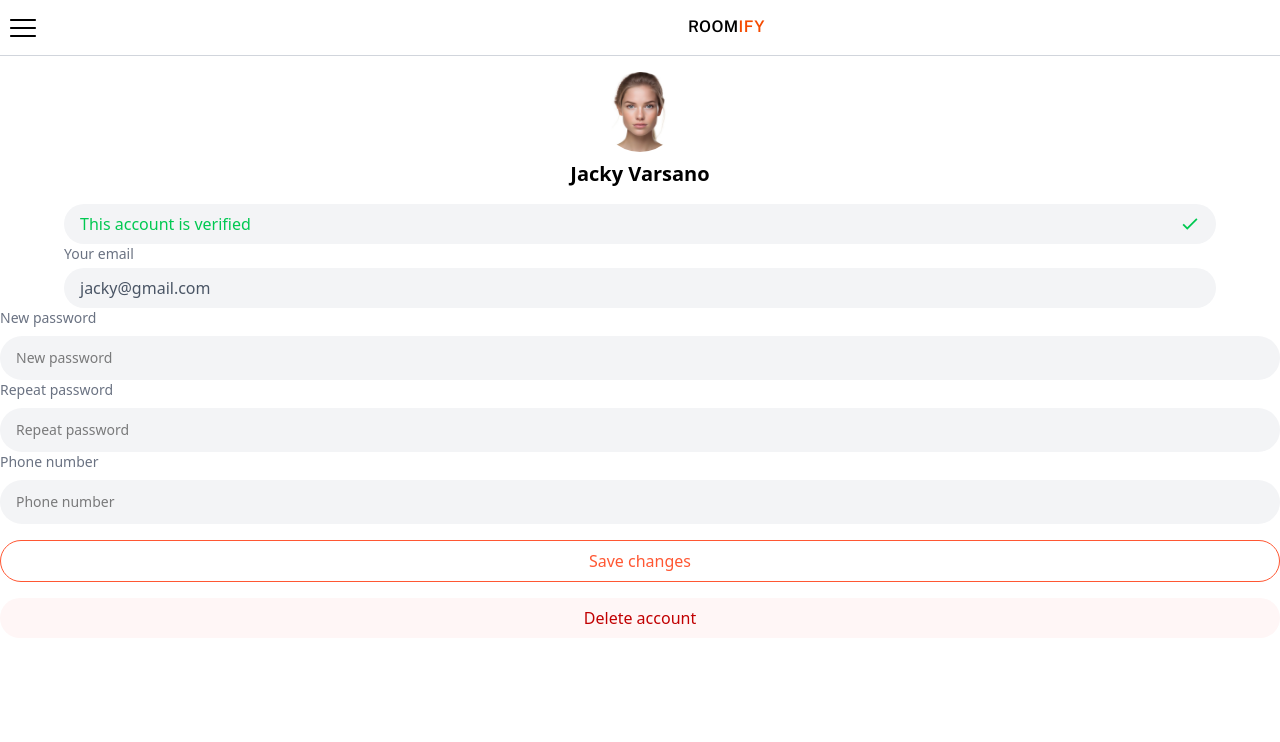
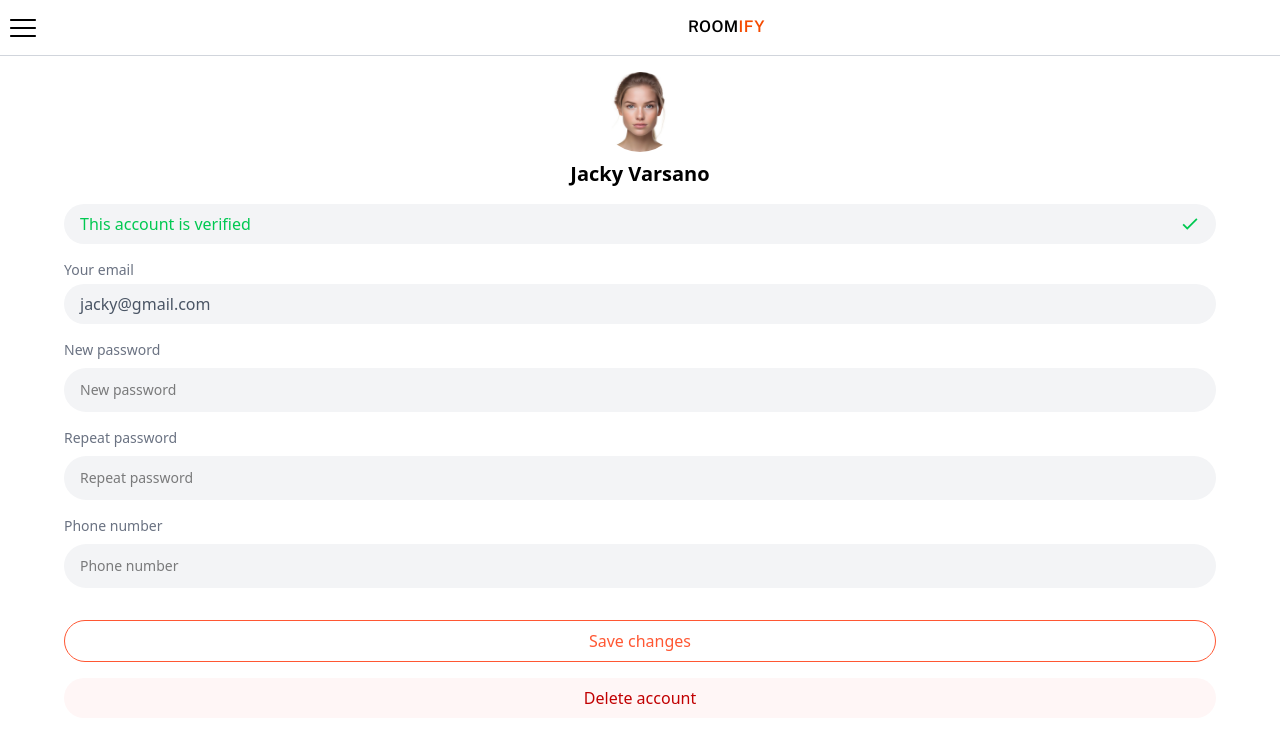
Before and after one commit to Lior-Lavon/Roomify-FE, a React (Vite) app: page /account in a window 1280 px wide. Shown: the top 742 px of the page. Built offline with nearby package versions, Linux system fonts and the light colour scheme.

Commit message:
creating account view

```diff
--- a/src/pages/MyAccount/MyAccount.jsx
+++ b/src/pages/MyAccount/MyAccount.jsx
@@ -34,7 +34,7 @@ const MyAccount = () => {
         className="w-full mt-4 overflow-y-auto overflow-hidden"
         style={{ height: `${height}px` }}
       >
-        <div className="w-[90%] mx-auto">
+        <div className="w-[90%] mx-auto flex flex-col gap-4">
           {/* account verified */}
           <div className="w-full px-4 bg-gray-100 rounded-full flex items-center justify-between text-green-500">
             <p className="my-2">This account is verified</p>
@@ -48,7 +48,6 @@ const MyAccount = () => {
             </label>
             <div className="w-full px-4 bg-gray-100 rounded-full flex items-center justify-between text-gray-600">
               <p className="my-2">jacky@gmail.com</p>
-            </div>
             </div>
           </div>
 
@@ -65,7 +64,11 @@ const MyAccount = () => {
             <label className="text-sm text-gray-500 block mb-1">
               Repeat password
             </label>
-          <InputField label="" placeholder="Repeat password" type="password" />
+            <InputField
+              label=""
+              placeholder="Repeat password"
+              type="password"
+            />
           </div>
 
           {/* Phone number */}
@@ -87,6 +90,7 @@ const MyAccount = () => {
           </div>
         </div>
       </div>
+    </div>
   );
 };
 
```
Lines whose indentation alone changed are shown as unchanged.
